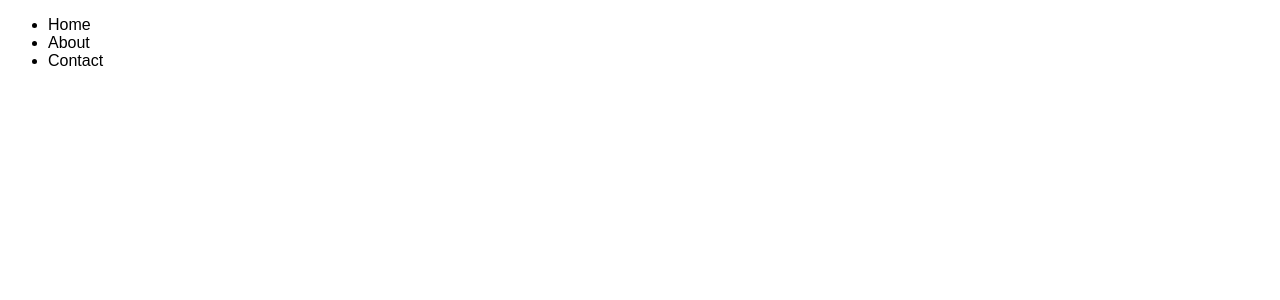
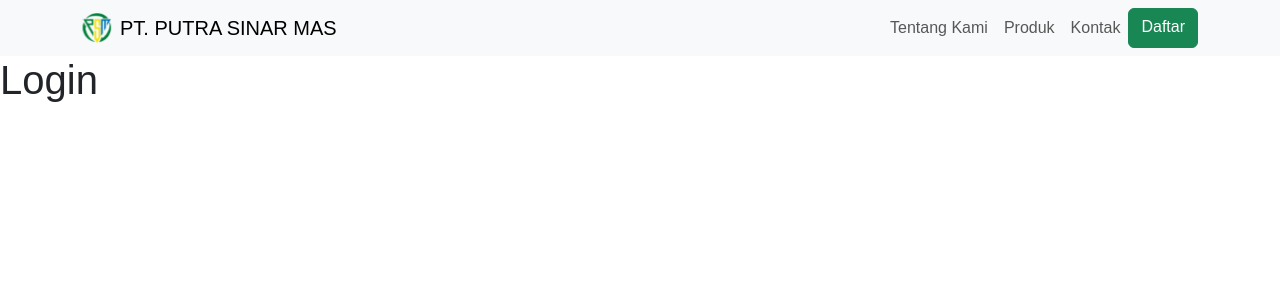
Before and after one commit to WiiAhmad/fe-pemweb, a React (Vite) app: page /login in a window 1280 px wide. Shown: the top 300 px of the page. Built offline with nearby package versions, Linux system fonts and the light colour scheme.

Commit message:
add navbar

```diff
--- a/src/App.jsx
+++ b/src/App.jsx
@@ -1,9 +1,12 @@
-import Navbar from "./components/Navbar"
+import NavbarComp from "./components/Navbar"
 
 function App() {
   return (
     <div>
-      <Navbar />
+      <NavbarComp />
+      <div>
+        <h1>Home</h1>
+      </div>
     </div>
   )
 }
--- a/src/components/Navbar.jsx
+++ b/src/components/Navbar.jsx
@@ -1,13 +1,44 @@
-function Navbar() {
+import Container from "react-bootstrap/Container";
+import Nav from "react-bootstrap/Nav";
+import Navbar from "react-bootstrap/Navbar";
+import Button from "react-bootstrap/Button";
+import { Link } from "react-router-dom";
+
+function NavbarComp() {
   return (
-    <nav>
-      <ul>
-        <li>Home</li>
-        <li>About</li>
-        <li>Contact</li>
-      </ul>
-    </nav>
+    // fixed=top
+    <Navbar collapseOnSelect expand="lg" className="bg-body-tertiary">
+      <Container>
+        <Navbar.Brand href="#home" as={Link} to="/">
+          <img
+            src="/src/assets/psm_logo.svg"
+            alt=""
+            width="30"
+            height="30"
+            className="me-2 d-inline-block align-top"
+          />
+          PT. PUTRA SINAR MAS
+        </Navbar.Brand>
+        <Navbar.Toggle aria-controls="responsive-navbar-nav" />
+        <Navbar.Collapse id="responsive-navbar-nav">
+          <Nav className="ms-auto">
+            <Nav.Link as={Link} to="/about">
+              Tentang Kami
+            </Nav.Link>
+            <Nav.Link as={Link} to="/products">
+              Produk
+            </Nav.Link>
+            <Nav.Link as={Link} to="/contact">
+              Kontak
+            </Nav.Link>
+            <Button variant="success" as={Link} to="/register">
+              Daftar
+            </Button>
+          </Nav>
+        </Navbar.Collapse>
+      </Container>
+    </Navbar>
   );
 }
 
-export default Navbar;
+export default NavbarComp;
--- a/src/main.jsx
+++ b/src/main.jsx
@@ -2,6 +2,7 @@ import React from 'react'
 import ReactDOM from 'react-dom/client'
 import AppRouter from './router'
 import './main.css'
+import "bootstrap/dist/css/bootstrap.min.css";
 
 ReactDOM.createRoot(document.getElementById('root')).render(
   <React.StrictMode>
--- a/src/pages/404.jsx
+++ b/src/pages/404.jsx
@@ -1,6 +1,9 @@
+import NavbarComp from "../components/Navbar";
+
 function NotFoundPage() {
   return (
     <div>
+      <NavbarComp />
       <h1>404</h1>
     </div>
   );
--- a/src/pages/Login.jsx
+++ b/src/pages/Login.jsx
@@ -1,9 +1,12 @@
-import Navbar from "../components/Navbar";
+import NavbarComp from "../components/Navbar";
 
 function LoginPage(){
     return(
         <div>
-            <Navbar />
+            <NavbarComp />
+            <div>
+                <h1>Login</h1>
+            </div>
         </div>
     )
 }
--- a/src/pages/Products.jsx
+++ b/src/pages/Products.jsx
@@ -1,7 +1,10 @@
+import NavbarComp from "../components/Navbar";
+
 function ProductsPage() {
   return (
     <div>
-      <h1>Product</h1>
+      <NavbarComp />
+      <h1>Products</h1>
     </div>
   );
 }
--- a/src/pages/Register.jsx
+++ b/src/pages/Register.jsx
@@ -1,6 +1,9 @@
+import NavbarComp from "../components/Navbar";
+
 function RegisterPage() {
   return (
     <div>
+      <NavbarComp />
       <h1>Register</h1>
     </div>
   );
--- a/src/router.jsx
+++ b/src/router.jsx
@@ -23,7 +23,7 @@ const Router = createBrowserRouter([
     element: <RegisterPage />,
   },
   {
-    path: "/product",
+    path: "/products",
     element: <ProductsPage />,
   },
   {
```
